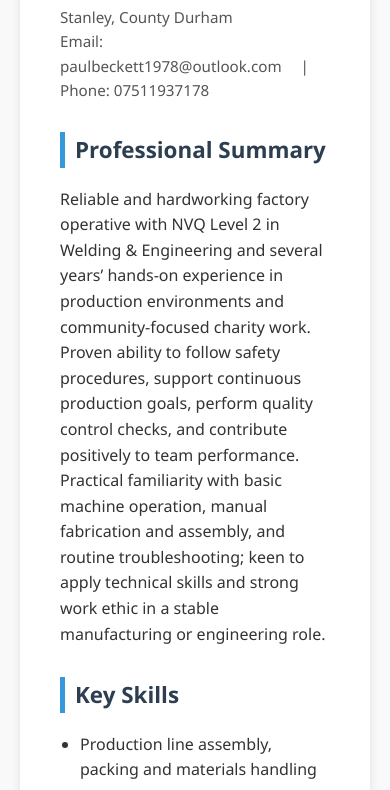
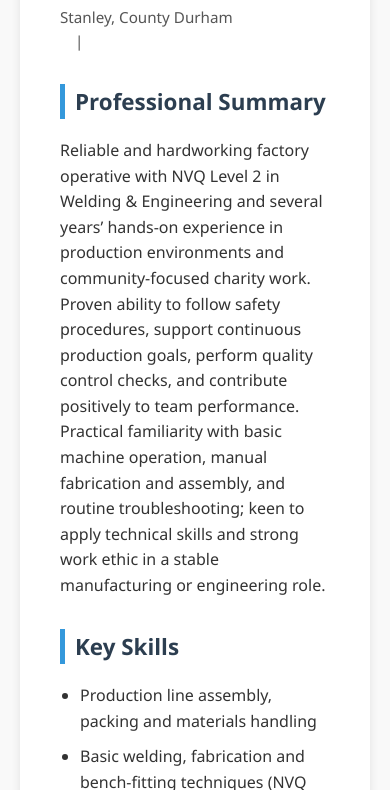
Before and after one commit to BEckettp/test, a plain HTML site: page index.html in a window 390 px wide. Shown: the part 152-942 px from the top of the page. Drawn offline with Linux system fonts and the light colour scheme.

Commit message:
Remove contact details from index.html
Removed email and phone information from contact section.

```diff
--- a/index.html
+++ b/index.html
@@ -84,8 +84,8 @@
         <h1>Paul Beckett</h1>
         <div class="contact-info">
             <span>Stanley, County Durham</span><br>
-            <span>Email: paulbeckett1978@outlook.com</span> |
-            <span>Phone: 07511937178</span>
+            <span></span> |
+            <span></span>
         </div>
 
         <div class="section">
```
